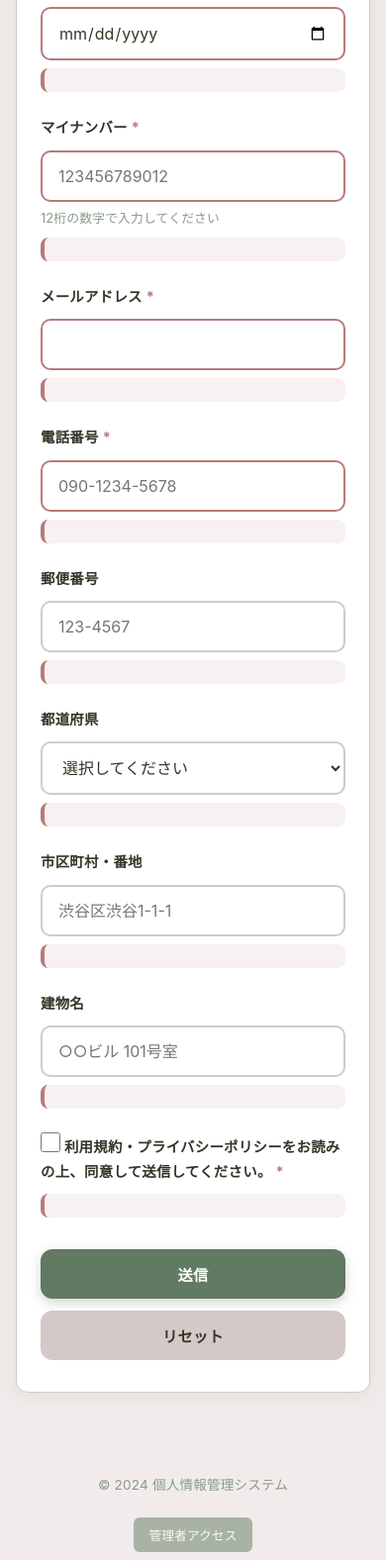
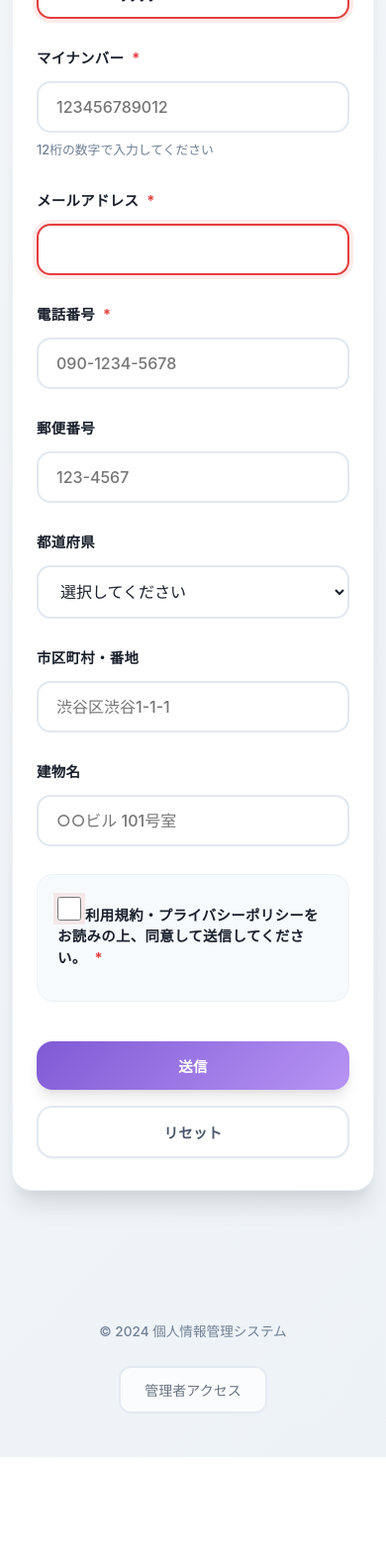
Before and after one commit to Yoh-tec/secure_webpage, a website: page index.html in a window 390 px wide. Shown: the part 424-2000 px from the top of the page at 99% size. After the commit the page ends 1896 px from the top, so only its background shows below. Drawn offline with Linux system fonts and the light colour scheme.

Commit message:
feat: モダンで洗練されたデザインに更新、エラー表示の改善

```diff
--- a/styles.css
+++ b/styles.css
@@ -1,18 +1,24 @@
-/* 洗練されたカラーパレット */
+/* モダンで洗練されたカラーパレット */
 :root {
-    --accent-color: #627962;       /* アクセントカラー - 深いグリーン */
-    --base-color: #F1ECEB;         /* ベースカラー - 温かみのあるオフホワイト */
-    --text-color: #363427;         /* テキストカラー - 深いブラウン */
-    --primary-color: #627962;      /* プライマリカラー */
-    --secondary-color: #8A9B8A;    /* セカンダリカラー - ライトグリーン */
-    --background-color: #F1ECEB;   /* 背景色 */
-    --border-color: #D4C9C7;       /* ボーダー色 */
-    --success-color: #627962;      /* 成功色 */
-    --error-color: #B87A7A;        /* エラー色 - マットなレッド */
-    --light-bg: #FFFFFF;           /* ライト背景 */
-    --white: #FFFFFF;
-    --focus-color: #627962;        /* フォーカス色 */
-    --shadow-color: rgba(98, 121, 98, 0.1); /* シャドウ色 */
+    --primary: #2D3748;
+    --primary-light: #4A5568;
+    --secondary: #718096;
+    --accent: #805AD5;
+    --accent-light: #B794F4;
+    --success: #38A169;
+    --error: #E53E3E;
+    --warning: #D69E2E;
+    --background: #F7FAFC;
+    --surface: #FFFFFF;
+    --text-primary: #1A202C;
+    --text-secondary: #4A5568;
+    --text-muted: #718096;
+    --border: #E2E8F0;
+    --border-light: #EDF2F7;
+    --shadow-sm: 0 1px 2px 0 rgba(0, 0, 0, 0.05);
+    --shadow-md: 0 4px 6px -1px rgba(0, 0, 0, 0.1), 0 2px 4px -1px rgba(0, 0, 0, 0.06);
+    --shadow-lg: 0 10px 15px -3px rgba(0, 0, 0, 0.1), 0 4px 6px -2px rgba(0, 0, 0, 0.05);
+    --shadow-xl: 0 20px 25px -5px rgba(0, 0, 0, 0.1), 0 10px 10px -5px rgba(0, 0, 0, 0.04);
 }
 
 * {
@@ -22,19 +28,20 @@
 }
 
 body {
-    font-family: 'Inter', -apple-system, BlinkMacSystemFont, 'Segoe UI', 'Noto Sans JP', sans-serif;
-    background-color: var(--background-color);
-    color: var(--text-color);
-    line-height: 1.7;
+    font-family: 'Inter', -apple-system, BlinkMacSystemFont, 'Segoe UI', 'Hiragino Sans', 'Hiragino Kaku Gothic ProN', 'Noto Sans JP', sans-serif;
+    background: linear-gradient(135deg, var(--background) 0%, #EDF2F7 100%);
+    color: var(--text-primary);
+    line-height: 1.6;
     font-size: 16px;
     font-weight: 400;
-    letter-spacing: 0.01em;
+    -webkit-font-smoothing: antialiased;
+    -moz-osx-font-smoothing: grayscale;
 }
 
 .container {
-    max-width: 800px;
+    max-width: 900px;
     margin: 0 auto;
-    padding: 20px;
+    padding: 24px;
     min-height: 100vh;
     display: flex;
     flex-direction: column;
@@ -42,26 +49,44 @@ body {
 
 header {
     text-align: center;
-    margin-bottom: 40px;
-    padding: 40px 0;
-    background-color: var(--white);
-    border-radius: 16px;
-    box-shadow: 0 4px 20px var(--shadow-color);
-    border: 1px solid var(--border-color);
+    margin-bottom: 48px;
+    padding: 48px 32px;
+    background: var(--surface);
+    border-radius: 24px;
+    box-shadow: var(--shadow-xl);
+    border: 1px solid var(--border-light);
+    position: relative;
+    overflow: hidden;
+}
+
+header::before {
+    content: '';
+    position: absolute;
+    top: 0;
+    left: 0;
+    right: 0;
+    height: 4px;
+    background: linear-gradient(90deg, var(--accent) 0%, var(--accent-light) 100%);
 }
 
 header h1 {
-    color: var(--text-color);
-    font-size: 2.2rem;
-    margin-bottom: 12px;
-    font-weight: 700;
-    letter-spacing: -0.02em;
+    color: var(--text-primary);
+    font-size: 2.5rem;
+    margin-bottom: 16px;
+    font-weight: 800;
+    letter-spacing: -0.025em;
+    background: linear-gradient(135deg, var(--primary) 0%, var(--accent) 100%);
+    -webkit-background-clip: text;
+    -webkit-text-fill-color: transparent;
+    background-clip: text;
 }
 
 header p {
-    color: var(--secondary-color);
-    font-size: 1.1rem;
-    font-weight: 400;
+    color: var(--text-secondary);
+    font-size: 1.125rem;
+    font-weight: 500;
+    max-width: 500px;
+    margin: 0 auto;
 }
 
 main {
@@ -69,203 +94,295 @@ main {
 }
 
 .form-container {
-    background-color: var(--white);
-    padding: 48px;
-    border-radius: 16px;
-    box-shadow: 0 4px 20px var(--shadow-color);
-    border: 1px solid var(--border-color);
-    margin-bottom: 30px;
+    background: var(--surface);
+    padding: 56px;
+    border-radius: 24px;
+    box-shadow: var(--shadow-xl);
+    border: 1px solid var(--border-light);
+    margin-bottom: 40px;
+    position: relative;
+}
+
+.form-container::before {
+    content: '';
+    position: absolute;
+    top: 0;
+    left: 0;
+    right: 0;
+    height: 3px;
+    background: linear-gradient(90deg, var(--accent) 0%, var(--accent-light) 100%);
+    border-radius: 24px 24px 0 0;
 }
 
 .form-group {
-    margin-bottom: 28px;
+    margin-bottom: 32px;
+    position: relative;
 }
 
 .form-group label {
     display: block;
-    margin-bottom: 10px;
+    margin-bottom: 12px;
     font-weight: 600;
-    color: var(--text-color);
+    color: var(--text-primary);
     font-size: 0.95rem;
-    letter-spacing: 0.02em;
+    letter-spacing: 0.025em;
+    transition: color 0.2s ease;
+}
+
+.form-group label:hover {
+    color: var(--accent);
 }
 
 .required {
-    color: var(--error-color);
+    color: var(--error);
     font-weight: 700;
+    margin-left: 4px;
 }
 
 .form-group input,
 .form-group select,
 .form-group textarea {
     width: 100%;
-    padding: 16px 20px;
-    border: 2px solid var(--border-color);
-    border-radius: 12px;
+    padding: 18px 24px;
+    border: 2px solid var(--border);
+    border-radius: 16px;
     font-size: 1rem;
-    background-color: var(--white);
-    transition: all 0.3s ease;
+    background: var(--surface);
+    transition: all 0.3s cubic-bezier(0.4, 0, 0.2, 1);
     font-family: inherit;
-    color: var(--text-color);
-    font-weight: 400;
+    color: var(--text-primary);
+    font-weight: 500;
+    position: relative;
 }
 
 .form-group input:focus,
 .form-group select:focus,
 .form-group textarea:focus {
     outline: none;
-    border-color: var(--accent-color);
-    box-shadow: 0 0 0 4px rgba(98, 121, 98, 0.1);
-    background-color: var(--white);
+    border-color: var(--accent);
+    box-shadow: 0 0 0 4px rgba(128, 90, 213, 0.1);
+    background: var(--surface);
+    transform: translateY(-1px);
 }
 
-.form-group input:invalid,
-.form-group select:invalid,
-.form-group textarea:invalid {
-    border-color: var(--error-color);
+.form-group input:hover,
+.form-group select:hover,
+.form-group textarea:hover {
+    border-color: var(--accent-light);
+    transform: translateY(-1px);
+}
+
+.form-group input:invalid:not(:placeholder-shown),
+.form-group select:invalid:not(:placeholder-shown),
+.form-group textarea:invalid:not(:placeholder-shown) {
+    border-color: var(--error);
+    box-shadow: 0 0 0 4px rgba(229, 62, 62, 0.1);
 }
 
 .form-group small {
-    color: var(--secondary-color);
-    font-size: 0.85rem;
-    margin-top: 6px;
+    color: var(--text-muted);
+    font-size: 0.875rem;
+    margin-top: 8px;
+    display: block;
+    font-weight: 500;
+}
+
+.error-message {
+    color: var(--error);
+    background: rgba(229, 62, 62, 0.05);
+    padding: 16px 20px;
+    border-radius: 12px;
+    margin-top: 12px;
+    font-size: 0.9rem;
+    font-weight: 500;
+    border-left: 4px solid var(--error);
+    display: none;
+    animation: slideIn 0.3s ease-out;
+    position: relative;
+}
+
+.error-message:not(:empty) {
     display: block;
 }
 
-.error-message {
-    color: var(--error-color);
-    background-color: rgba(184, 122, 122, 0.1);
-    padding: 12px 16px;
-    border-radius: 8px;
-    margin-top: 8px;
-    font-size: 0.9rem;
-    border-left: 4px solid var(--error-color);
+.error-message::before {
+    content: '⚠️';
+    margin-right: 8px;
+    font-size: 0.8rem;
+}
+
+@keyframes slideIn {
+    from {
+        opacity: 0;
+        transform: translateY(-10px);
+    }
+    to {
+        opacity: 1;
+        transform: translateY(0);
+    }
 }
 
 .checkbox-group {
-    margin-top: 20px;
+    margin-top: 24px;
+    padding: 24px;
+    background: var(--background);
+    border-radius: 16px;
+    border: 1px solid var(--border-light);
 }
 
 .checkbox-label {
     display: flex;
-    align-items: center;
-    gap: 12px;
+    align-items: flex-start;
+    gap: 16px;
     cursor: pointer;
     font-size: 0.95rem;
-    color: var(--text-color);
+    color: var(--text-primary);
     font-weight: 500;
+    line-height: 1.5;
 }
 
 .checkbox-label input[type="checkbox"] {
-    width: 20px;
-    height: 20px;
-    accent-color: var(--accent-color);
+    width: 24px;
+    height: 24px;
+    accent-color: var(--accent);
+    margin-top: 2px;
+    flex-shrink: 0;
 }
 
 .form-actions {
     display: flex;
-    gap: 16px;
+    gap: 20px;
     justify-content: center;
-    margin-top: 40px;
+    margin-top: 48px;
     flex-wrap: wrap;
 }
 
 .btn-submit,
 .btn-reset,
 .btn-back {
-    padding: 16px 32px;
+    padding: 18px 36px;
     border: none;
-    border-radius: 12px;
+    border-radius: 16px;
     font-size: 1rem;
     font-weight: 600;
     cursor: pointer;
-    transition: all 0.3s ease;
+    transition: all 0.3s cubic-bezier(0.4, 0, 0.2, 1);
     font-family: inherit;
-    letter-spacing: 0.02em;
-    min-width: 140px;
+    letter-spacing: 0.025em;
+    min-width: 160px;
+    position: relative;
+    overflow: hidden;
 }
 
 .btn-submit {
-    background-color: var(--accent-color);
-    color: var(--white);
-    box-shadow: 0 4px 12px rgba(98, 121, 98, 0.3);
+    background: linear-gradient(135deg, var(--accent) 0%, var(--accent-light) 100%);
+    color: white;
+    box-shadow: var(--shadow-lg);
 }
 
 .btn-submit:hover {
-    background-color: #556855;
     transform: translateY(-2px);
-    box-shadow: 0 6px 20px rgba(98, 121, 98, 0.4);
+    box-shadow: var(--shadow-xl);
+}
+
+.btn-submit:active {
+    transform: translateY(0);
 }
 
 .btn-reset {
-    background-color: var(--border-color);
-    color: var(--text-color);
+    background: var(--surface);
+    color: var(--text-secondary);
+    border: 2px solid var(--border);
+    box-shadow: var(--shadow-sm);
 }
 
 .btn-reset:hover {
-    background-color: #C4B9B7;
+    background: var(--background);
+    border-color: var(--accent-light);
+    color: var(--accent);
     transform: translateY(-2px);
+    box-shadow: var(--shadow-md);
 }
 
 .btn-back {
-    background-color: var(--secondary-color);
-    color: var(--white);
+    background: linear-gradient(135deg, var(--primary) 0%, var(--primary-light) 100%);
+    color: white;
+    box-shadow: var(--shadow-lg);
 }
 
 .btn-back:hover {
-    background-color: #7A8B7A;
     transform: translateY(-2px);
+    box-shadow: var(--shadow-xl);
 }
 
 .success-message {
-    background-color: var(--white);
-    padding: 48px;
-    border-radius: 16px;
-    box-shadow: 0 4px 20px var(--shadow-color);
-    border: 1px solid var(--border-color);
+    background: var(--surface);
+    padding: 56px;
+    border-radius: 24px;
+    box-shadow: var(--shadow-xl);
+    border: 1px solid var(--border-light);
     text-align: center;
+    position: relative;
+    overflow: hidden;
+}
+
+.success-message::before {
+    content: '';
+    position: absolute;
+    top: 0;
+    left: 0;
+    right: 0;
+    height: 3px;
+    background: linear-gradient(90deg, var(--success) 0%, #68D391 100%);
+    border-radius: 24px 24px 0 0;
 }
 
 .success-content h2 {
-    color: var(--accent-color);
-    font-size: 1.8rem;
-    margin-bottom: 16px;
+    color: var(--success);
+    font-size: 2rem;
+    margin-bottom: 20px;
     font-weight: 700;
 }
 
 .success-content p {
-    color: var(--text-color);
-    font-size: 1.1rem;
-    margin-bottom: 24px;
+    color: var(--text-secondary);
+    font-size: 1.125rem;
+    margin-bottom: 32px;
+    font-weight: 500;
 }
 
 footer {
     text-align: center;
-    padding: 40px 0;
-    color: var(--secondary-color);
+    padding: 48px 0;
+    color: var(--text-muted);
     font-size: 0.9rem;
-    margin-top: 60px;
+    margin-top: 80px;
+    font-weight: 500;
 }
 
 .admin-access {
-    margin-top: 20px;
+    margin-top: 24px;
 }
 
 .admin-access-btn {
-    background-color: var(--secondary-color);
-    color: var(--white);
-    border: none;
-    padding: 8px 16px;
-    border-radius: 6px;
-    font-size: 0.8rem;
+    background: var(--surface);
+    color: var(--text-secondary);
+    border: 2px solid var(--border);
+    padding: 12px 24px;
+    border-radius: 12px;
+    font-size: 0.875rem;
     cursor: pointer;
     transition: all 0.3s ease;
-    opacity: 0.7;
+    font-weight: 500;
+    opacity: 0.8;
 }
 
 .admin-access-btn:hover {
     opacity: 1;
-    background-color: var(--accent-color);
+    background: var(--accent);
+    color: white;
+    border-color: var(--accent);
+    transform: translateY(-1px);
 }
 
 /* レスポンシブデザイン */
@@ -275,13 +392,13 @@ footer {
     }
 
     header {
-        margin-bottom: 24px;
-        padding: 32px 20px;
-        border-radius: 12px;
+        margin-bottom: 32px;
+        padding: 32px 24px;
+        border-radius: 20px;
     }
 
     header h1 {
-        font-size: 1.8rem;
+        font-size: 2rem;
     }
 
     header p {
@@ -289,12 +406,12 @@ footer {
     }
 
     .form-container {
-        padding: 32px 24px;
-        border-radius: 12px;
+        padding: 40px 28px;
+        border-radius: 20px;
     }
 
     .form-group {
-        margin-bottom: 24px;
+        margin-bottom: 28px;
     }
 
     .form-group label {
@@ -304,9 +421,9 @@ footer {
     .form-group input,
     .form-group select,
     .form-group textarea {
-        padding: 14px 16px;
+        padding: 16px 20px;
         font-size: 16px;
-        border-radius: 10px;
+        border-radius: 14px;
     }
 
     .form-group small {
@@ -314,7 +431,8 @@ footer {
     }
 
     .checkbox-group {
-        margin-top: 16px;
+        margin-top: 20px;
+        padding: 20px;
     }
 
     .checkbox-label {
@@ -323,26 +441,26 @@ footer {
 
     .form-actions {
         flex-direction: column;
-        gap: 12px;
-        margin-top: 32px;
+        gap: 16px;
+        margin-top: 40px;
     }
 
     .btn-submit,
     .btn-reset,
     .btn-back {
         width: 100%;
-        padding: 14px 24px;
+        padding: 16px 28px;
         font-size: 0.95rem;
         min-width: auto;
     }
 
     .success-message {
-        padding: 32px 24px;
-        border-radius: 12px;
+        padding: 40px 28px;
+        border-radius: 20px;
     }
 
     .success-content h2 {
-        font-size: 1.5rem;
+        font-size: 1.75rem;
     }
 
     .success-content p {
@@ -350,82 +468,53 @@ footer {
     }
 
     footer {
-        padding: 20px 0;
+        padding: 32px 0;
         font-size: 0.85rem;
-        margin-top: 32px;
+        margin-top: 60px;
     }
 }
 
-@media (max-width: 375px) {
+@media (max-width: 480px) {
     .container {
         padding: 12px;
     }
 
     header {
-        padding: 24px 16px;
+        padding: 24px 20px;
     }
 
     header h1 {
-        font-size: 1.6rem;
+        font-size: 1.75rem;
     }
 
     .form-container {
-        padding: 24px 20px;
+        padding: 32px 24px;
     }
 
     .form-group input,
     .form-group select,
     .form-group textarea {
-        padding: 12px 14px;
+        padding: 14px 18px;
     }
 
     .btn-submit,
     .btn-reset,
     .btn-back {
-        padding: 12px 20px;
+        padding: 14px 24px;
         font-size: 0.9rem;
     }
 }
 
-@media (max-width: 768px) and (orientation: landscape) {
-    .container {
-        padding: 12px;
-    }
-
-    header {
-        margin-bottom: 16px;
-        padding: 20px 16px;
-    }
-
-    .form-container {
-        padding: 24px 20px;
-    }
-
-    .form-actions {
-        flex-direction: row;
-        gap: 12px;
-        margin-top: 24px;
-    }
-
-    .btn-submit,
-    .btn-reset,
-    .btn-back {
-        width: auto;
-        flex: 1;
-        padding: 12px 16px;
-        font-size: 0.9rem;
-    }
-}
-
+/* アニメーション */
 .loading {
-    opacity: 0.6;
+    opacity: 0.7;
     pointer-events: none;
 }
 
 @keyframes fadeIn {
     from {
         opacity: 0;
-        transform: translateY(20px);
+        transform: translateY(30px);
     }
     to {
         opacity: 1;
@@ -435,5 +524,35 @@ footer {
 
 .form-container,
 .success-message {
-    animation: fadeIn 0.6s ease-out;
+    animation: fadeIn 0.8s cubic-bezier(0.4, 0, 0.2, 1);
 }
+
+/* フォーカス時の視覚的フィードバック */
+.form-group input:focus,
+.form-group select:focus,
+.form-group textarea:focus {
+    transform: translateY(-2px);
+}
+
+/* ホバー効果の改善 */
+.form-group:hover label {
+    color: var(--accent);
+}
+
+/* カスタムスクロールバー */
+::-webkit-scrollbar {
+    width: 8px;
+}
+
+::-webkit-scrollbar-track {
+    background: var(--background);
+}
+
+::-webkit-scrollbar-thumb {
+    background: var(--accent);
+    border-radius: 4px;
+}
+
+::-webkit-scrollbar-thumb:hover {
+    background: var(--accent-light);
+}
```
